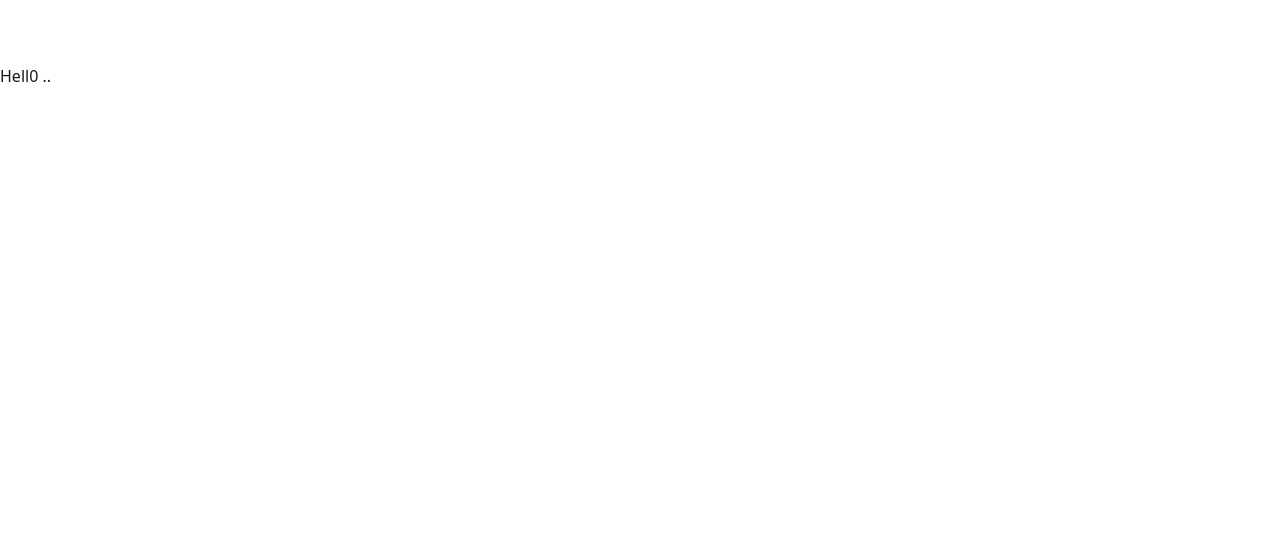
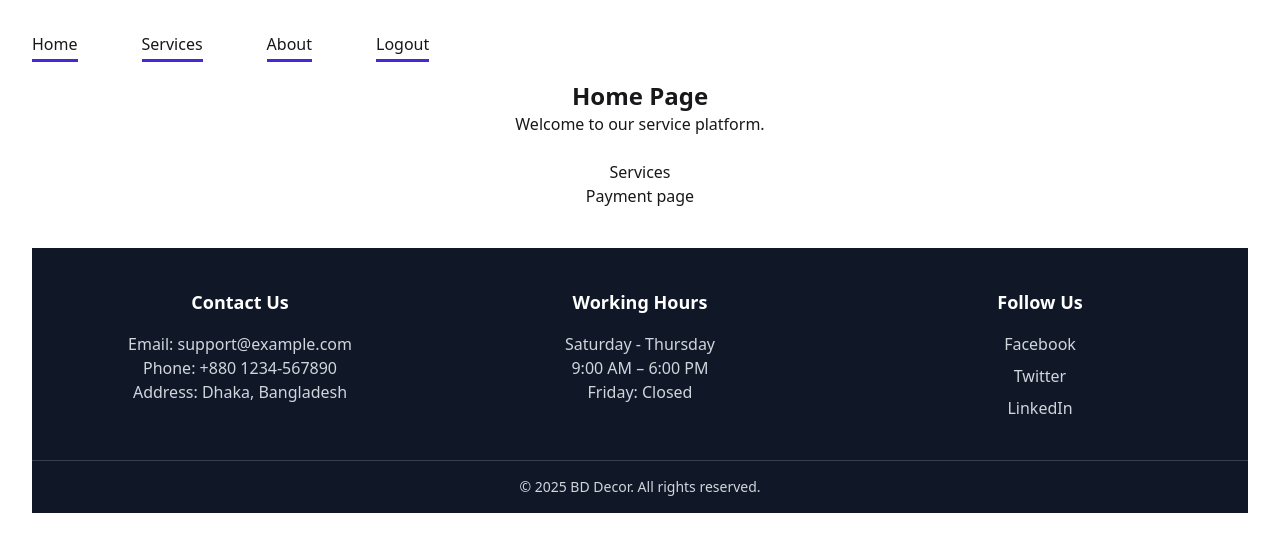
Before and after one commit to enghelalbd/bd-decorator, a React (Vite) app: page / in a window 1280 px wide. Shown: the top 552 px of the page. Built offline with nearby package versions, Linux system fonts and the light colour scheme.

Commit message:
Footer added

```diff
--- a/index.html
+++ b/index.html
@@ -9,7 +9,5 @@
   <body>
     <div id="root"></div>
     <script type="module" src="/src/main.jsx"></script>
-
-    <h1>Hell0 ..</h1>
   </body>
 </html>
--- a/src/App.jsx
+++ b/src/App.jsx
@@ -2,6 +2,11 @@ import { useState } from "react";
 
 import "./App.css";
 import Navbar from "./Component/Navbar";
+import Footer from "./Component/Footer";
+import Home from "./Pages/Home";
+import Services from "./Pages/Services";
+import Booking from "./Pages/Booking";
+import Payment from "./Pages/Payment";
 
 function App() {
   const [count, setCount] = useState(0);
@@ -9,6 +14,13 @@ function App() {
   return (
     <>
       <Navbar></Navbar>
+
+      <Home></Home>
+      <Services></Services>
+      <Booking></Booking>
+
+      <Payment></Payment>
+      <Footer></Footer>
     </>
   );
 }
--- /dev/null
+++ b/src/Component/Footer.jsx
@@ -0,0 +1,54 @@
+const Footer = () => {
+  return (
+    <footer className="bg-gray-900 text-gray-300 mt-10">
+      <div className="max-w-7xl mx-auto px-6 py-10 grid grid-cols-1 md:grid-cols-3 gap-8">
+        {/* Contact Details */}
+        <div>
+          <h3 className="text-white text-lg font-semibold mb-4">Contact Us</h3>
+          <p>Email: support@example.com</p>
+          <p>Phone: +880 1234-567890</p>
+          <p>Address: Dhaka, Bangladesh</p>
+        </div>
+
+        {/* Working Hours */}
+        <div>
+          <h3 className="text-white text-lg font-semibold mb-4">
+            Working Hours
+          </h3>
+          <p>Saturday - Thursday</p>
+          <p>9:00 AM – 6:00 PM</p>
+          <p>Friday: Closed</p>
+        </div>
+
+        {/* Social Media */}
+        <div>
+          <h3 className="text-white text-lg font-semibold mb-4">Follow Us</h3>
+          <ul className="space-y-2">
+            <li>
+              <a href="#" className="hover:text-white transition">
+                Facebook
+              </a>
+            </li>
+            <li>
+              <a href="#" className="hover:text-white transition">
+                Twitter
+              </a>
+            </li>
+            <li>
+              <a href="#" className="hover:text-white transition">
+                LinkedIn
+              </a>
+            </li>
+          </ul>
+        </div>
+      </div>
+
+      {/* Copyright */}
+      <div className="border-t border-gray-700 text-center py-4 text-sm">
+        © {new Date().getFullYear()} BD Decor. All rights reserved.
+      </div>
+    </footer>
+  );
+};
+
+export default Footer;
--- a/src/Component/Navbar.jsx
+++ b/src/Component/Navbar.jsx
@@ -1,13 +1,12 @@
 const Navbar = () => {
   return (
     <div className="content-box flex flex-col lg:flex-row justify-center lg:justify-between items-center gap-5">
-      <Logo></Logo>
       <nav>
         <ul className="flex gap-16 ">
           <li className="">
             <a
               href="#"
-              className="border-b-3 border-pimary py-1   border-primary duration-200 hover:font-bold"
+              className="border-b-3 border-rpimary py-1   border-primary duration-200 hover:font-bold"
             >
               Home
             </a>
@@ -33,7 +32,7 @@ const Navbar = () => {
               href="#"
               className="border-b-3 border-rpimary py-1   border-primary duration-200 hover:font-bold"
             >
-              Contact
+              Logout
             </a>
           </li>
         </ul>
--- /dev/null
+++ b/src/Pages/Booking.jsx
@@ -0,0 +1,11 @@
+import React from 'react';
+
+const Booking = () => {
+    return (
+        <div>
+
+        </div>
+    );
+};
+
+export default Booking;
--- /dev/null
+++ b/src/Pages/Home.jsx
@@ -0,0 +1,8 @@
+const Home = () => (
+  <div className="p-6">
+    <h2 className="text-2xl font-bold">Home Page</h2>
+    <p>Welcome to our service platform.</p>
+  </div>
+);
+
+export default Home;
--- /dev/null
+++ b/src/Pages/Payment.jsx
@@ -0,0 +1,7 @@
+import React from "react";
+
+const Payment = () => {
+  return <div>Payment page</div>;
+};
+
+export default Payment;
--- /dev/null
+++ b/src/Pages/Services.jsx
@@ -0,0 +1,11 @@
+import React from "react";
+
+const Services = () => {
+  return (
+    <div>
+      <h1>Services </h1>
+    </div>
+  );
+};
+
+export default Services;
--- a/src/main.jsx
+++ b/src/main.jsx
@@ -4,5 +4,9 @@ import "./index.css";
 import App from "./App.jsx";
 
 createRoot(document.getElementById("root")).render(
-  <StrictMode>{/* <RouterProvider router={router} />, */}</StrictMode>
+  <StrictMode>
+    <App></App>
+
+    {/* <RouterProvider router={router} />, */}
+  </StrictMode>
 );
```
